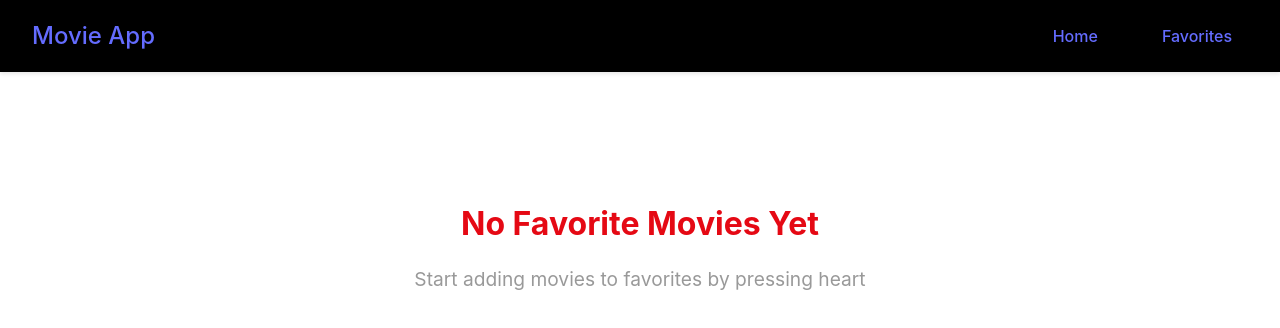
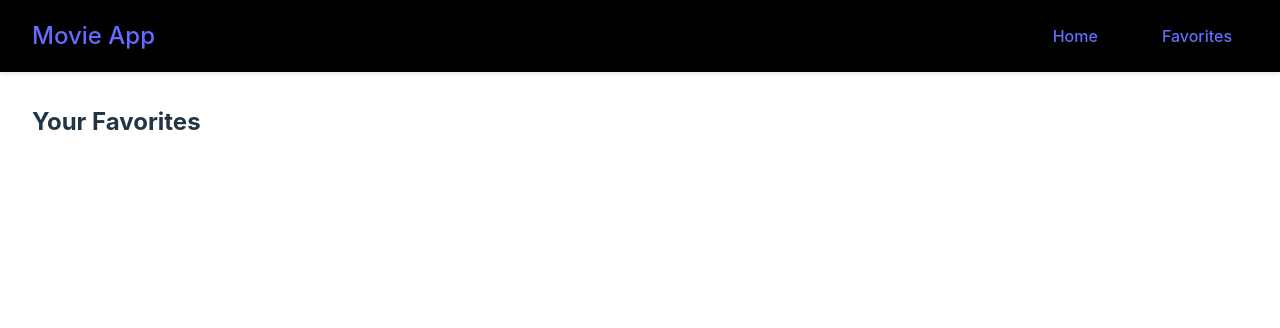
Before and after one commit to bitwisebro/Movie-Search-Engine, a React (Vite) app: page /favorites in a window 1280 px wide. Shown: the top 328 px of the page. Built offline with nearby package versions, Linux system fonts and the light colour scheme.

Commit message:
enabled favourite feature

```diff
--- a/src/App.jsx
+++ b/src/App.jsx
@@ -4,13 +4,14 @@ import Favorites from "./pages/Favourites";
 import Home from "./pages/Home";
 import { Routes, Route } from "react-router-dom";
 import NavBar from "./components/NavBar";
+import { MovieProvider } from "./context/MovieContext";
 
 function App() {
   const movieNumber = 1;
 
   return (
     <>
-      <div>
+      <MovieProvider>
         <NavBar />
         <main className="main-content">
           <Routes>
@@ -18,7 +19,7 @@ function App() {
             <Route path="/favorites" element={<Favorites />} />
           </Routes>
         </main>
-      </div>
+      </MovieProvider>
     </>
   );
 }
--- a/src/components/MovieCard.jsx
+++ b/src/components/MovieCard.jsx
@@ -1,8 +1,15 @@
 import "../css/MovieCard.css";
+import { useMovieContext } from "../context/MovieContext";
 
 function MovieCard({ movie }) {
-  function onFavouriteClick() {
-    alert("Clicked the favourite button");
+  const { isFavorite, addToFavorites, removeFromFavorites } = useMovieContext();
+  const favorite = isFavorite(movie.id);
+
+  function onFavouriteClick(e) {
+    e.preventDefault();
+    if (favorite) {
+      removeFromFavorites(movie.id);
+    } else addToFavorites(movie);
   }
 
   return (
@@ -13,7 +20,10 @@ function MovieCard({ movie }) {
           alt={movie.title}
         />
         <div className="movie-overlay">
-          <button className="favourite-btn" onClick={onFavouriteClick}>
+          <button
+            className={`favorite-btn ${favorite ? "active" : ""}`}
+            onClick={onFavouriteClick}
+          >
             🤍
           </button>
         </div>
--- /dev/null
+++ b/src/context/MovieContext.jsx
@@ -0,0 +1,42 @@
+import { createContext, useState, useContext, useEffect } from "react";
+
+const MovieContext = createContext();
+export const useMovieContext = () => useContext(MovieContext);
+
+export const MovieProvider = ({ children }) => {
+  const [favorites, setFavorites] = useState([]);
+
+  //fetch the local storage and set favorites
+  useEffect(() => {
+    const storedFavs = localStorage.getItem("favorites");
+    if (storedFavs) setFavorites(JSON.parse(storedFavs));
+  }, []);
+
+  //if there is any change in favorites, then update the local storage
+  useEffect(() => {
+    localStorage.setItem("favorites", JSON.stringify(favorites));
+  }, [favorites]);
+
+  //Add to Favorite
+  const addToFavorites = (movie) => {
+    setFavorites((prev) => [...prev, movie]);
+  };
+
+  //Remove from favorites, Remove the movie with the given movieId from the previously known favorites, form a new array and set it as favorite
+  const removeFromFavorites = (movieId) => {
+    setFavorites((prev) => prev.filter((movie) => movie.id !== movieId));
+  };
+
+  const isFavorite = (movieId) => {
+    return favorites.some((movie) => movie.id === movieId);
+  };
+
+  //if we want to make above make functions and props availble to children of MovieContext
+  const value = { favorites, addToFavorites, removeFromFavorites, isFavorite };
+
+  return (
+    <MovieContext.Provider value={value}>{children}</MovieContext.Provider>
+  );
+};
+
+export default MovieContext;
--- a/src/pages/Favourites.jsx
+++ b/src/pages/Favourites.jsx
@@ -1,6 +1,22 @@
 import "../css/Favorites.css";
+import { useMovieContext } from "../context/MovieContext";
+import MovieCard from "../components/MovieCard";
 
 function Favorites() {
+  const { favorites } = useMovieContext();
+
+  if (favorites)
+    return (
+      <div>
+        <h2>Your Favorites</h2>
+        <div className="movies-grid">
+          {favorites.map((movie) => (
+            <MovieCard movie={movie} key={movie.id} />
+          ))}
+        </div>
+      </div>
+    );
+
   return (
     <div className="favorites-empty">
       <h2>No Favorite Movies Yet</h2>
```
